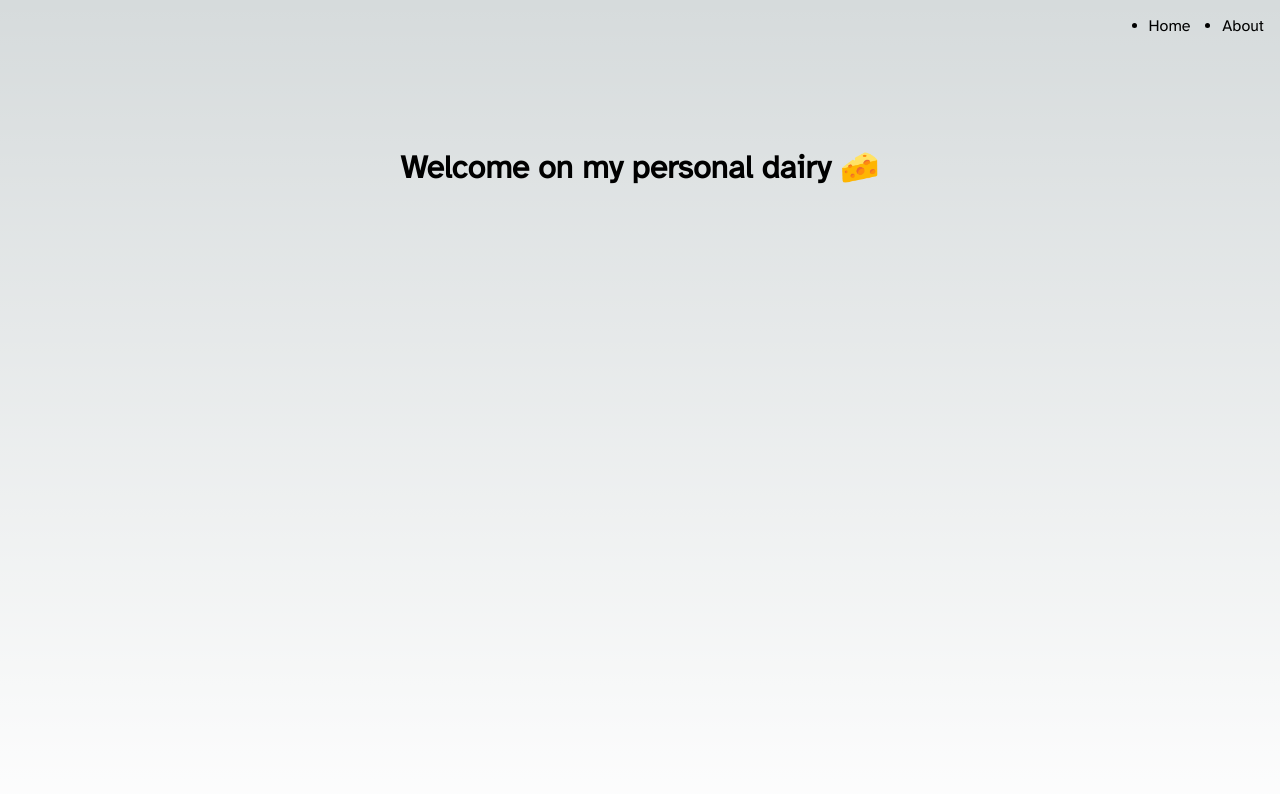
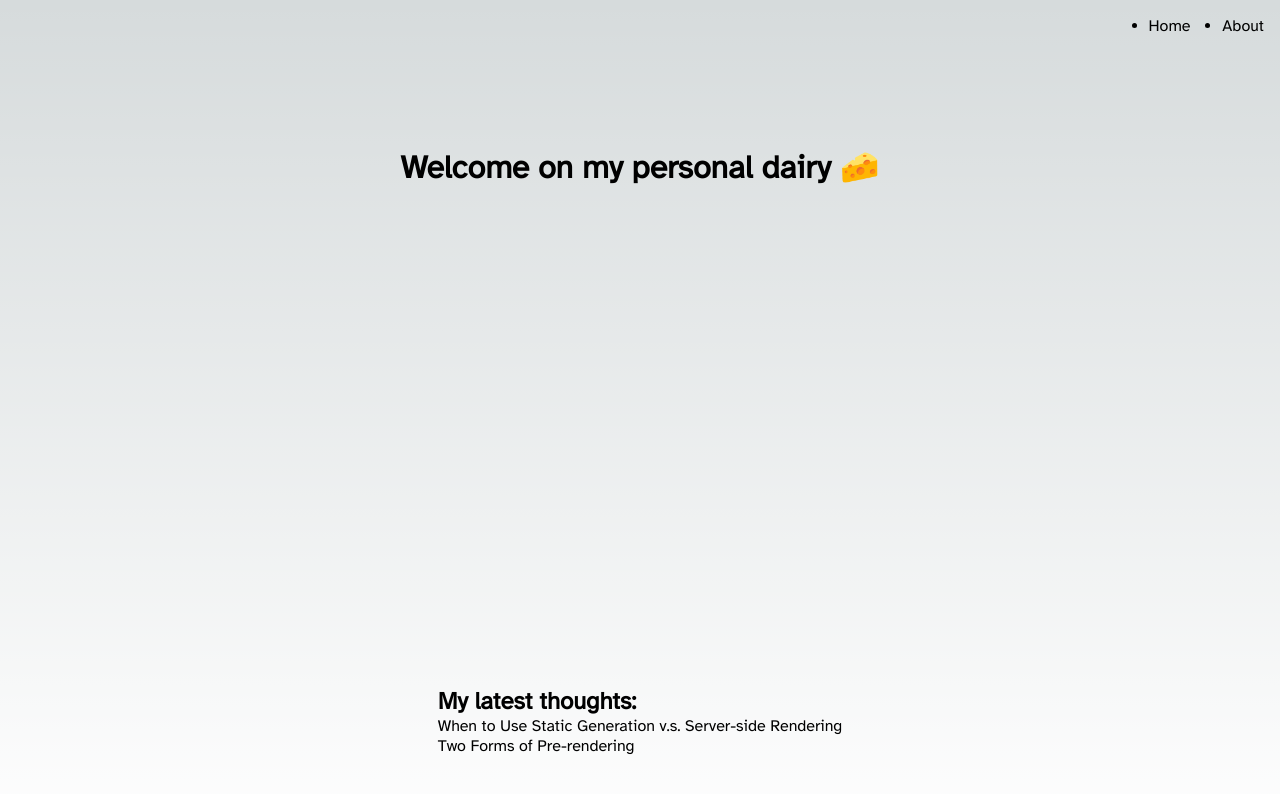
Before and after one commit to leoncik/Next.js-Dairy, a Next.js app: page / in a window 1280 px wide. Shown: the top 794 px of the page. Built offline with nearby package versions, Linux system fonts and the light colour scheme.

Commit message:
feat: display posts from markdown files

```diff
--- /dev/null
+++ b/app/components/PostsList/PostsList.tsx
@@ -0,0 +1,15 @@
+import { getSortedDairyPostsData } from "@/lib/dairyPosts";
+
+export default function PostsList() {
+  const dairyPosts = getSortedDairyPostsData();
+  return (
+    <section>
+      <h2>My latest thoughts:</h2>
+      <div>
+        {dairyPosts.map((post: DairyPost) => (
+          <p key={post.id}>{post.title}</p>
+        ))}
+      </div>
+    </section>
+  );
+}
--- a/app/page.tsx
+++ b/app/page.tsx
@@ -1,9 +1,11 @@
+import PostsList from "./components/PostsList/PostsList";
 import styles from "./page.module.css";
 
 export default function Home() {
   return (
     <main className={styles.main}>
       <h1>Welcome on my personal dairy 🧀</h1>
+      <PostsList />
     </main>
   );
 }
--- /dev/null
+++ b/dairy-posts/another-test.md
@@ -0,0 +1,11 @@
+---
+title: "Two Forms of Pre-rendering"
+date: "2020-01-01"
+---
+
+Next.js has two forms of pre-rendering: **Static Generation** and **Server-side Rendering**. The difference is in **when** it generates the HTML for a page.
+
+- **Static Generation** is the pre-rendering method that generates the HTML at **build time**. The pre-rendered HTML is then _reused_ on each request.
+- **Server-side Rendering** is the pre-rendering method that generates the HTML on **each request**.
+
+Importantly, Next.js lets you **choose** which pre-rendering form to use for each page. You can create a "hybrid" Next.js app by using Static Generation for most pages and using Server-side Rendering for others.
--- /dev/null
+++ b/dairy-posts/test.md
@@ -0,0 +1,19 @@
+---
+title: "When to Use Static Generation v.s. Server-side Rendering"
+date: "2020-01-02"
+---
+
+We recommend using **Static Generation** (with and without data) whenever possible because your page can be built once and served by CDN, which makes it much faster than having a server render the page on every request.
+
+You can use Static Generation for many types of pages, including:
+
+- Marketing pages
+- Blog posts
+- E-commerce product listings
+- Help and documentation
+
+You should ask yourself: "Can I pre-render this page **ahead** of a user's request?" If the answer is yes, then you should choose Static Generation.
+
+On the other hand, Static Generation is **not** a good idea if you cannot pre-render a page ahead of a user's request. Maybe your page shows frequently updated data, and the page content changes on every request.
+
+In that case, you can use **Server-Side Rendering**. It wil
--- /dev/null
+++ b/lib/dairyPosts.ts
@@ -0,0 +1,32 @@
+import fs from "fs";
+import path from "path";
+import matter from "gray-matter";
+
+const postsDirectory = path.join(process.cwd(), "dairy-posts");
+
+export function getSortedDairyPostsData() {
+  // Get file names under /posts
+  const fileNames = fs.readdirSync(postsDirectory);
+  const allPostsData = fileNames.map((fileName) => {
+    // Remove ".md" from file name to get id
+    const id = fileName.replace(/\.md$/, "");
+
+    // Read markdown file as string
+    const fullPath = path.join(postsDirectory, fileName);
+    const fileContents = fs.readFileSync(fullPath, "utf8");
+
+    // Use gray-matter to parse the post metadata section
+    const matterResult = matter(fileContents);
+
+    const dairyPost: DairyPost = {
+      id,
+      title: matterResult.data.title,
+      date: matterResult.data.date,
+    };
+
+    // Combine the data with the id
+    return dairyPost;
+  });
+  // Sort posts by date
+  return allPostsData.sort((a, b) => (a.date < b.date ? 1 : -1));
+}
--- a/package.json
+++ b/package.json
@@ -15,6 +15,7 @@
     "@types/react-dom": "18.2.7",
     "eslint": "8.46.0",
     "eslint-config-next": "13.4.12",
+    "gray-matter": "^4.0.3",
     "next": "13.4.12",
     "react": "18.2.0",
     "react-dom": "18.2.0",
--- /dev/null
+++ b/types.d.ts
@@ -0,0 +1,5 @@
+type DairyPost = {
+  id: string;
+  title: string;
+  date: string;
+};
```
Also changed, not shown: 1 other file (tests, documents, lock files or other folders).
